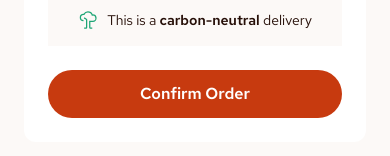
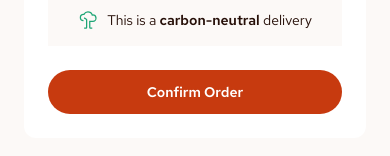
Before and after one commit to jialatteo/frontend-mentor-react-tailwind, a React (Create React App) app: page / in a window 390 px wide. Shown: the part 4679-4835 px from the top of the page. Built offline with nearby package versions, Linux system fonts and the light colour scheme.

Commit message:
Fix responsive design

```diff
--- a/src/challenges/product-list-with-cart/ProductListWithCart.js
+++ b/src/challenges/product-list-with-cart/ProductListWithCart.js
@@ -111,7 +111,7 @@ export default function ProductListWithCart() {
               delivery
             </p>
           </div>
-          <button className="w-full rounded-3xl bg-product-list-with-cart-red py-3 font-semibold text-white hover:bg-red-800">
+          <button className="w-full rounded-3xl bg-product-list-with-cart-red py-3 text-sm font-semibold text-white hover:bg-red-800">
             Confirm Order
           </button>
         </div>
```
